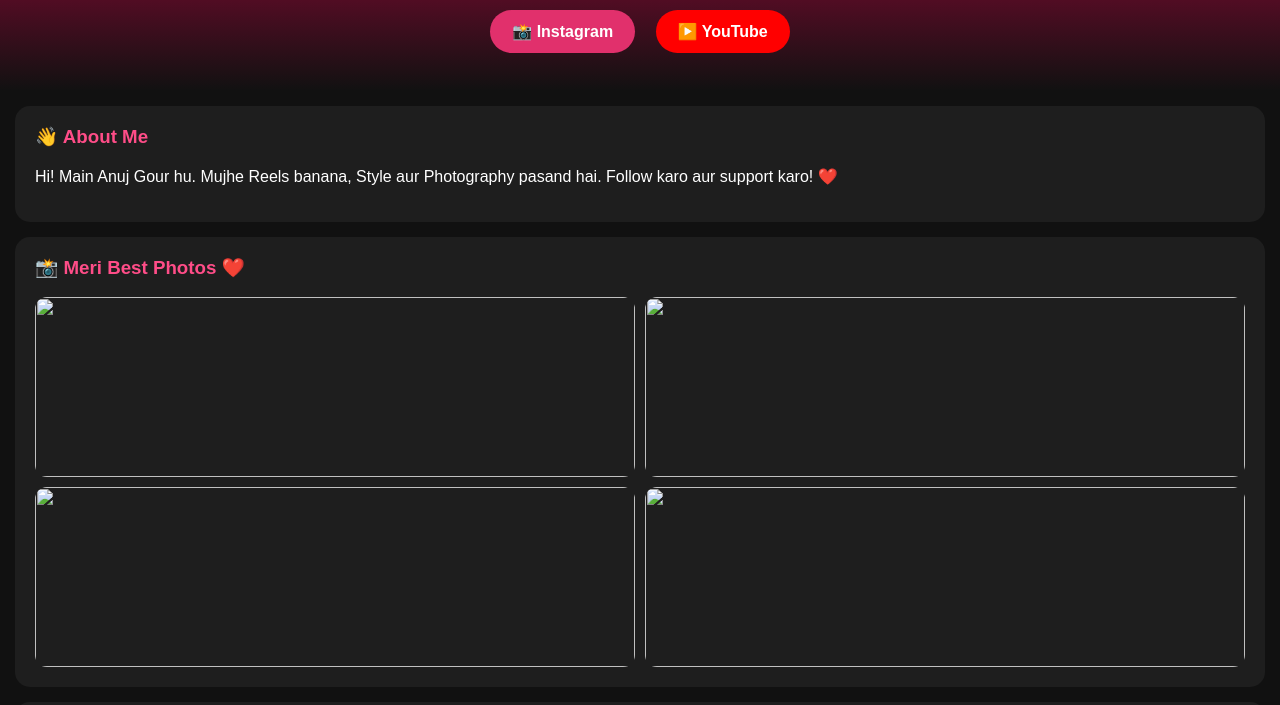
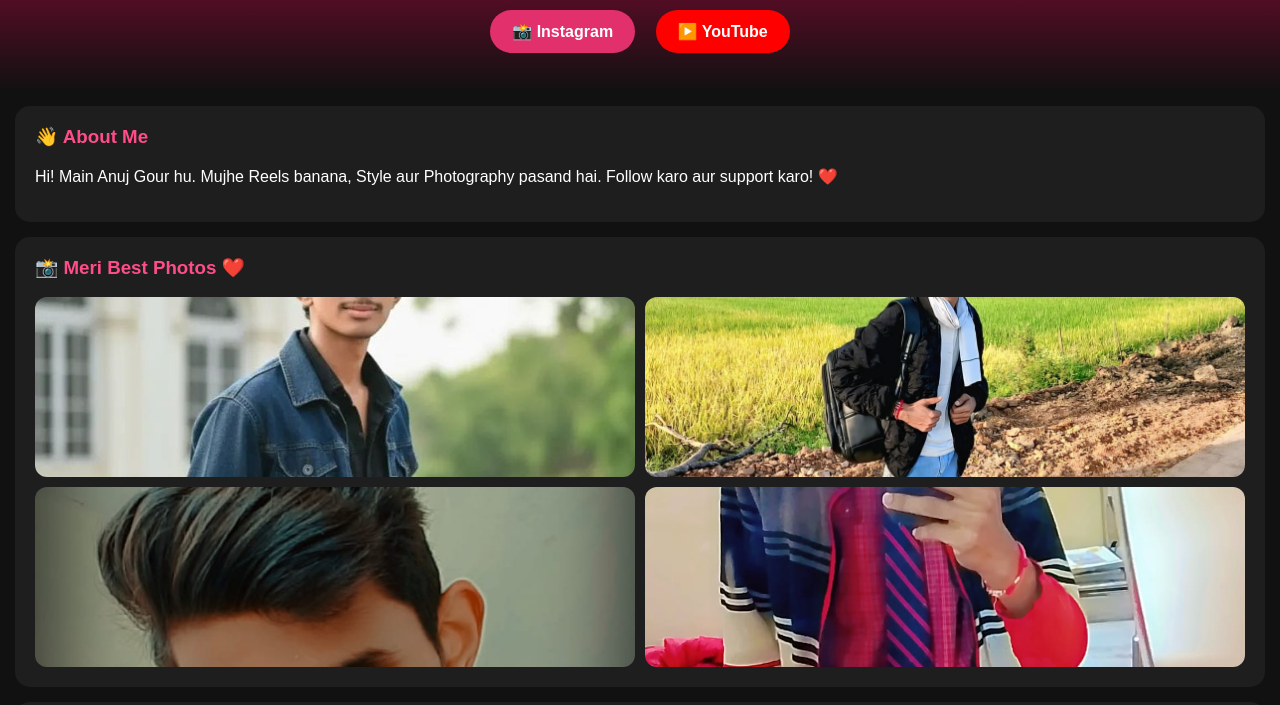
Before and after one commit to Anujgour242/my-website, a plain HTML site: page index.html in a window 1280 px wide. Shown: the part 247-952 px from the top of the page. Drawn offline with Linux system fonts and the light colour scheme.

Commit message:
Update index.html

```diff
--- a/index.html
+++ b/index.html
@@ -39,10 +39,10 @@ input,textarea{width:94%;padding:12px;margin:8px 0;border-radius:10px;border:non
 <div class="card">
 <h3>📸 Meri Best Photos ❤️</h3>
 <div class="photos">
-<img src="photo1.jpg">
-<img src="photo2.jpg">
-<img src="photo3.jpg">
-<img src="photo4.jpg">
+<img src="IMG-20261118-WA0044.jpg">
+<img src="IMG-20261118-WA0047.jpg">
+<img src="IMG-20261118-WA0045.jpg">
+<img src="IMG-20261118-WA0046.jpg">
 </div>
 </div>
 
```
